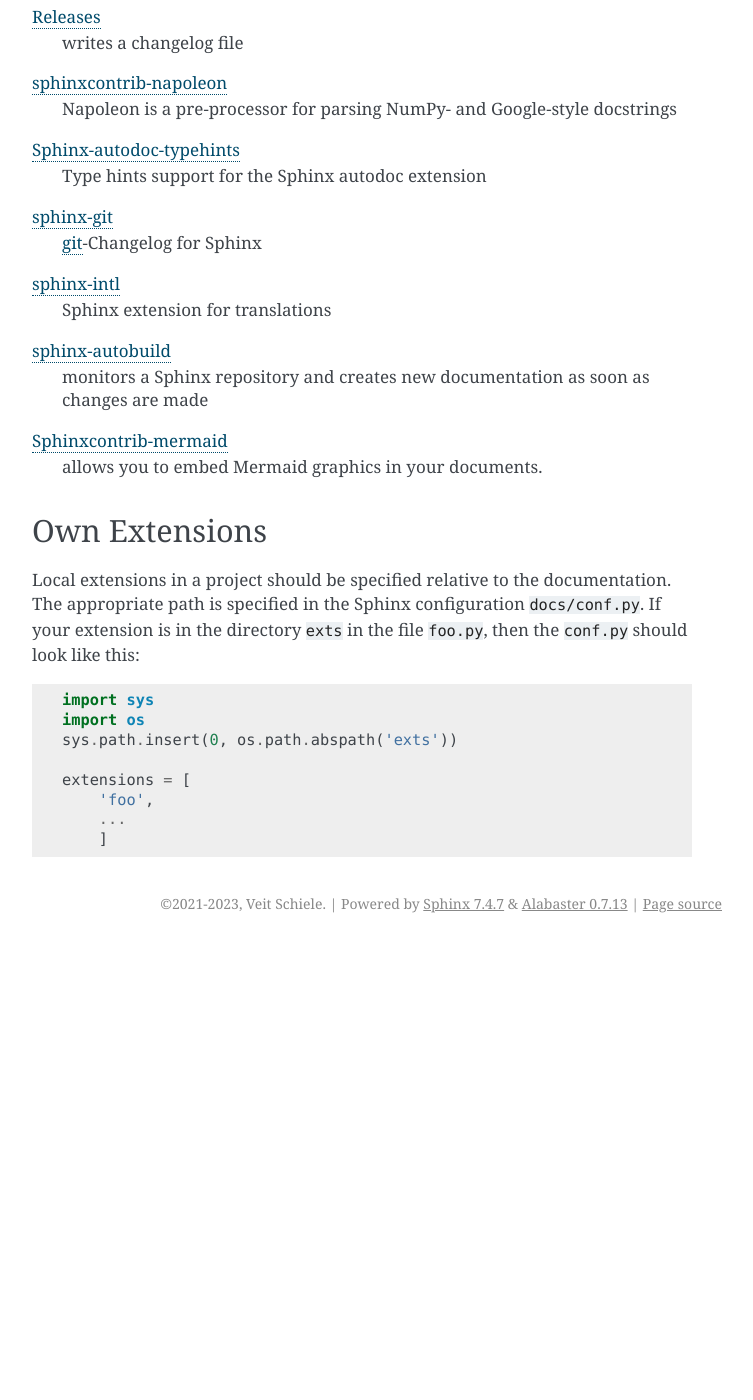
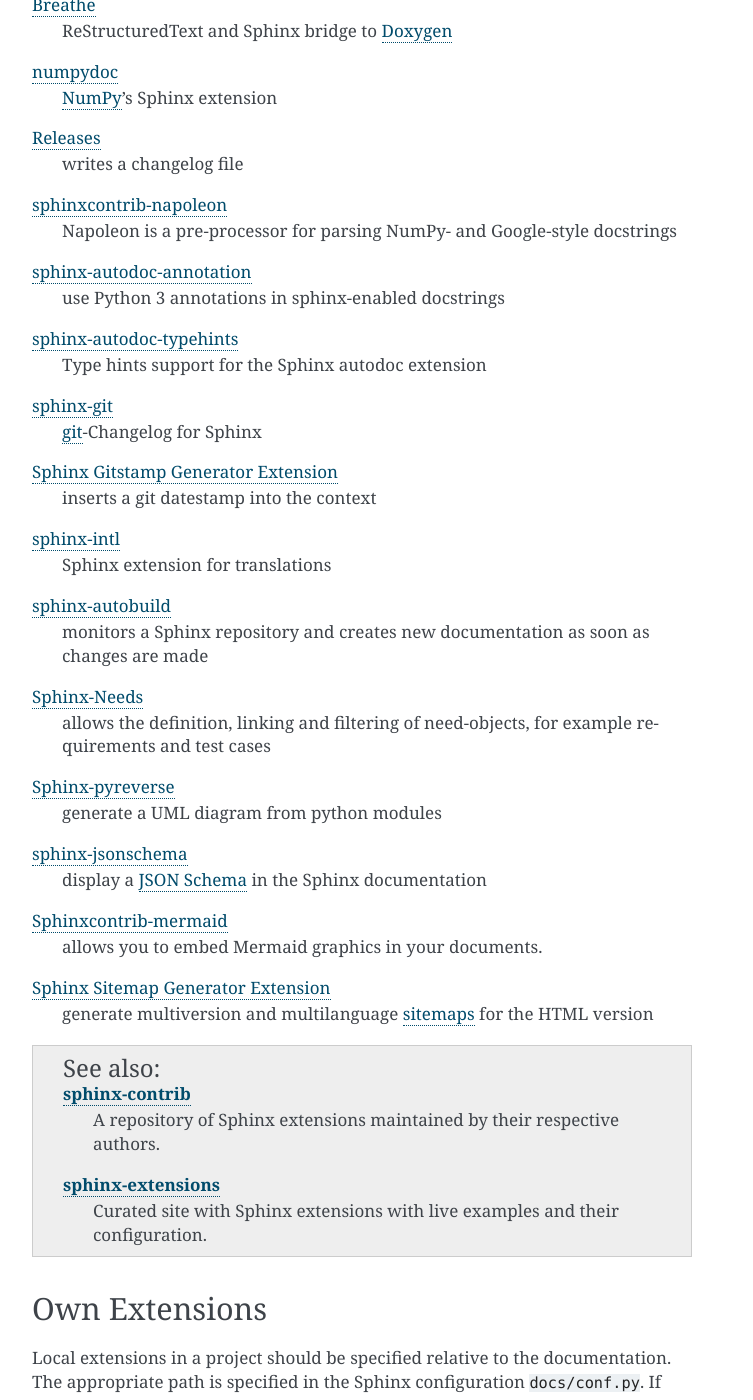
Before and after one commit to veit/python-basics-tutorial, a Sphinx documentation site: the page built from docs/document/extensions.rst, in a window 1280 px wide and 1400 px high, scrolled down 1372 px. Shown: the whole window, without its empty margins (388-1141 px from the left). Built offline with Sphinx 7.4.7, drawn with Linux system fonts in a browser that asks for light colours; pages that are not in the unit, such as notebooks, are missing from menus; before the commit the page ends 2315 px from its top, so only the background shows below that; some of the changed text lies outside the part shown.

Commit message:
:memo: Update Sphinx extensions section

```diff
--- a/docs/document/extensions.rst
+++ b/docs/document/extensions.rst
@@ -2,7 +2,8 @@
 ==========
 
 .. seealso::
-    * sphinx-extensions`<https://sphinx-extensions.readthedocs.io/en/latest/>`_
+    `Sphinx Extensions
+    <https://www.sphinx-doc.org/en/master/usage/extensions/index.html>`_
 
 Built-in extensions
 -------------------
@@ -29,8 +30,8 @@
     adds links to the source code of the Sphinx documentation
 
 .. seealso::
-   You can get a complete overview at `Sphinx Extensions
-   <https://www.sphinx-doc.org/en/master/usage/extensions/index.html>`_
+    `sphinx/sphinx/ext/
+    <https://github.com/sphinx-doc/sphinx/tree/master/sphinx/ext>`_
 
 Third-party extensions
 ----------------------
@@ -38,28 +39,54 @@
 `nbsphinx <https://nbsphinx.readthedocs.io/>`_
     Jupyter Notebooks in Sphinx
 `jupyter-sphinx <https://github.com/jupyter-widgets/jupyter-sphinx>`_
-    allows rendering of Jupyter interactive widgets in Sphinx, see also
+    allows rendering of Jupyter interactive widgets in Sphinx.
 
-    `Embedding Widgets in the Sphinx HTML Documentation
-    <https://ipywidgets.readthedocs.io/en/latest/embedding.html#embedding-widgets-in-the-sphinx-html-documentation>`_
+    .. seealso::
 
+        `Embedding Widgets in the Sphinx HTML Documentation
+        <https://ipywidgets.readthedocs.io/en/latest/embedding.html#embedding-widgets-in-the-sphinx-html-documentation>`_
+
+`Breathe <https://github.com/breathe-doc/breathe>`_
+    ReStructuredText and Sphinx bridge to `Doxygen <https://www.doxygen.nl>`_
 `numpydoc <https://github.com/numpy/numpydoc>`_
     `NumPy <NumPy>`_’s Sphinx extension
 `Releases <https://github.com/bitprophet/releases>`_
     writes a changelog file
 `sphinxcontrib-napoleon <https://sphinxcontrib-napoleon.readthedocs.io/en/latest/>`_
     Napoleon is a pre-processor for parsing NumPy- and Google-style docstrings
-`Sphinx-autodoc-typehints <https://github.com/agronholm/sphinx-autodoc-typehints>`_
+`sphinx-autodoc-annotation <https://github.com/nicolashainaux/sphinx-autodoc-annotation>`_
+    use Python 3 annotations in sphinx-enabled docstrings
+`sphinx-autodoc-typehints <https://github.com/agronholm/sphinx-autodoc-typehints>`_
     Type hints support for the Sphinx autodoc extension
 `sphinx-git <https://sphinx-git.readthedocs.io/en/latest/>`_
     `git <https://git-scm.com/>`_-Changelog for Sphinx
+`Sphinx Gitstamp Generator Extension <https://github.com/jdillard/sphinx-gitstamp>`_
+    inserts a git datestamp into the context
 `sphinx-intl <https://pypi.python.org/pypi/sphinx-intl>`_
     Sphinx extension for translations
 `sphinx-autobuild <https://github.com/GaretJax/sphinx-autobuild>`_
     monitors a Sphinx repository and creates new documentation as soon as
     changes are made
+`Sphinx-Needs <https://sphinxcontrib-needs.readthedocs.io/en/latest/>`_
+    allows the definition, linking and filtering of need-objects, for example
+    requirements and test cases
+`Sphinx-pyreverse <https://github.com/alendit/sphinx-pyreverse>`_
+    generate a UML diagram from python modules
+`sphinx-jsonschema <https://github.com/lnoor/sphinx-jsonschema>`_
+    display a `JSON Schema <https://json-schema.org>`_ in the Sphinx
+    documentation
 `Sphinxcontrib-mermaid <https://github.com/mgaitan/sphinxcontrib-mermaid>`_
     allows you to embed Mermaid graphics in your documents.
+`Sphinx Sitemap Generator Extension <https://github.com/jdillard/sphinx-sitemap>`_
+    generate multiversion and multilanguage `sitemaps
+    <https://www.sitemaps.org/protocol.html>`_ for the HTML version
+
+.. seealso::
+    `sphinx-contrib <https://github.com/sphinx-contrib/>`_
+        A repository of Sphinx extensions maintained by their respective authors.
+    `sphinx-extensions <https://sphinx-extensions.readthedocs.io/en/latest/>`_
+        Curated site with Sphinx extensions with live examples and their
+        configuration.
 
 Own Extensions
 --------------
@@ -79,3 +106,9 @@
         'foo',
         ...
         ]
+
+.. seealso::
+    * `Developing extensions for Sphinx
+      <https://www.sphinx-doc.org/en/master/extdev/>`_
+    * `Application API
+      <https://www.sphinx-doc.org/en/master/extdev/appapi.html>`_
```
